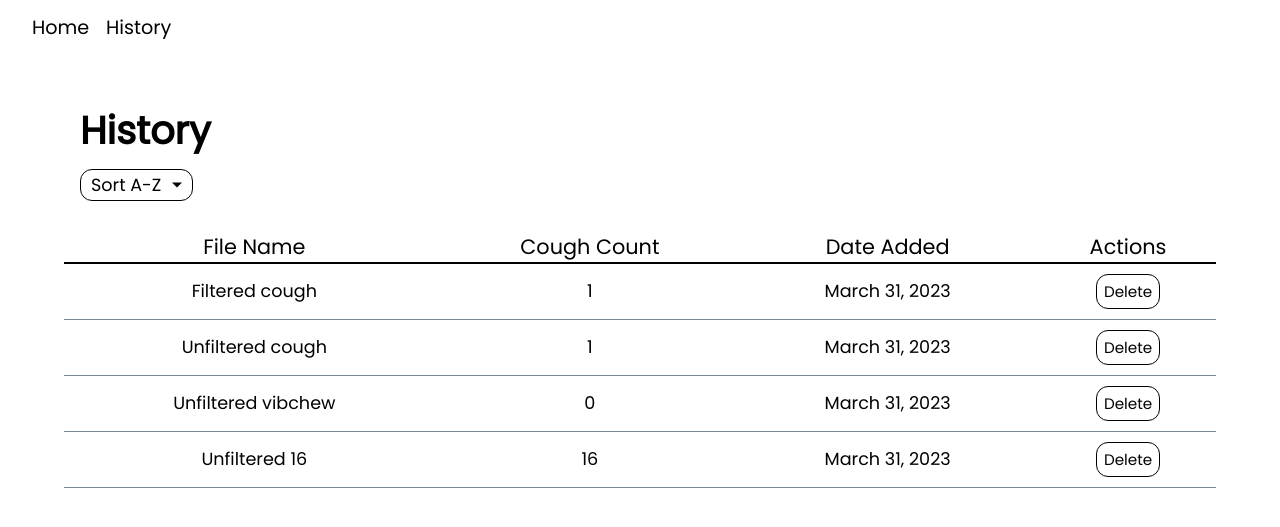
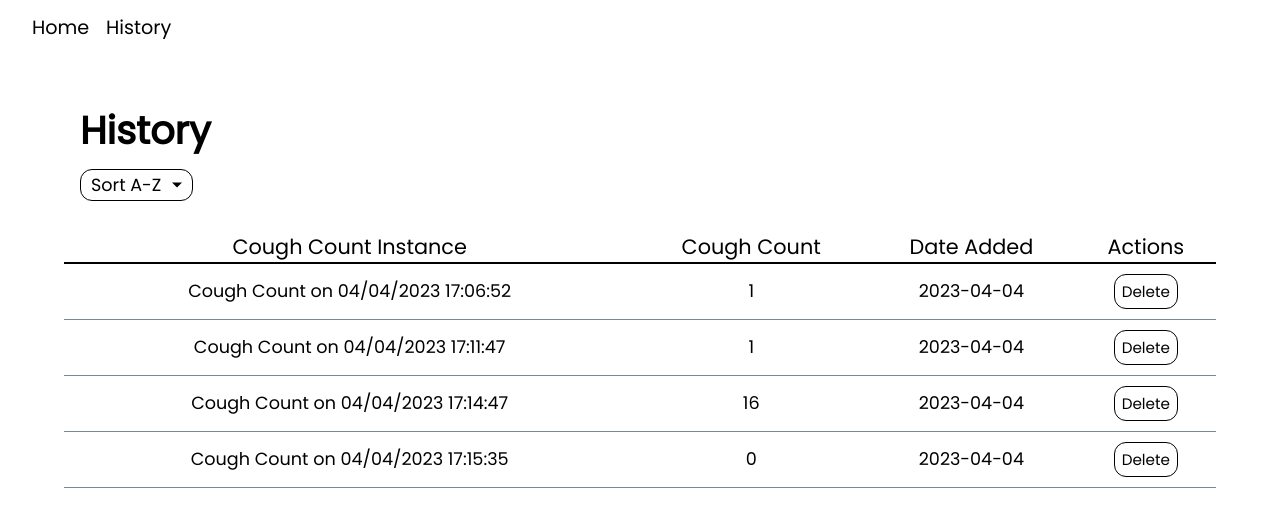
Before and after one commit to yna-arpon/horse-keeper, a Flask app: page /history in a window 1280 px wide. Shown: the top 527 px of the page. Run offline with Flask 3, Linux system fonts and the light colour scheme.

Commit message:
posting to database

```diff
--- a/Algorithm/MainRunner.py
+++ b/Algorithm/MainRunner.py
@@ -28,8 +28,8 @@ def main(audio_file_path, accel_file_path):
     for i in range(0, len(audio_data[0])//20000):
 
         #slice the audio data
-        audio_slice = audio_data[0][x:x+39999:1] #the number 1 can be changed to 2 (or larger) which skips over every other data point (this can be used to speed up the algorithm)
-        accel_slice = accel_data[0][x:x+39999:1]
+        audio_slice = audio_data[0][x:x+39999:10] #the number 1 can be changed to 2 (or larger) which skips over every other data point (this can be used to speed up the algorithm)
+        accel_slice = accel_data[0][x:x+39999:10]
 
         #make calculation class for audio slices
         audio_calculations = audio_data_calculator(audio_slice)
@@ -69,7 +69,7 @@ def main(audio_file_path, accel_file_path):
     answer = cough_answers.cough
 
     #print number of coughs
-    num_coughs = answer[0]
+    num_coughs = int (answer[0])
     print("Number of horse coughs counted: ", num_coughs)
 
     #print time-stamps of coughs
--- a/app.py
+++ b/app.py
@@ -1,7 +1,7 @@
 from flask import Flask, render_template, request, redirect
 from flask_sqlalchemy import SQLAlchemy
 from datetime import datetime
-from algorithm.MainRunner import main
+from Algorithm.MainRunner import main
 
 app = Flask(__name__)
 app.config['SQLALCHEMY_DATABASE_URI'] = 'sqlite:///coughData.db'
@@ -10,7 +10,7 @@ db = SQLAlchemy(app)
 class cough(db.Model):
     id = db.Column(db.Integer, primary_key=True) # specific id of each instance
     coughCount = db.Column(db.Integer) # holds the number of coughs
-    dateCreated = db.Column(db.DateTime, default=datetime.date) # when the cough data is downloaded
+    dateCreated = db.Column(db.DateTime, default=datetime.now) # when the cough data is downloaded
     dataName = db.Column(db.String(100), default='Cough Count on ' + datetime.now().strftime("%d/%m/%Y %H:%M:%S"))
         # default name of cough data instance - user can change
 
@@ -25,7 +25,12 @@ def home():
         # Send files to main and recieve cough count
         audioData = request.files['audioData']
         accData = request.files['accData']
-        coughValue = main(audioData, accData) # using trial.py right now as a dummy function in place of mainRunner
+        coughValue = main(audioData, accData)
+
+        new_cough = cough(coughCount = coughValue)
+
+        db.session.add(new_cough)
+        db.session.commit()
 
         return render_template('home.html', coughValue=coughValue)
 
@@ -33,22 +38,19 @@ def home():
         return render_template('home.html')
 
 
-@app.route('/history')  # GETTING OPERATIONAL ERRORS. WIP
+@app.route('/history', methods=['GET'])  # GETTING OPERATIONAL ERRORS. WIP
 def history():
-    #data = cough.query.order_by(cough.dateCreated).all() # Looks at database in order created and grab all
-    return render_template('history.html')
+    coughData = cough.query.order_by(cough.dateCreated).all() # Looks at database in order created and grab all
+    # if request.method == 'DELETE':
+    #     cough_to_delete = cough.query.get_or_404(id)
 
+    #     db.session.delete(cough_to_delete)
+    #     db.session.commit()
 
-#@app.route('/delete/<int:id>')
-#def delete(id):
- #   data_to_delete = cough.query.get_or_404(id)
+    #     return redirect('/history')
+    # else:
+    return render_template('history.html', coughData=coughData)
 
-   # try:
-  #      db.session.delete(data_to_delete)
- #       db.session.commit()
- #       return redirect('/history')
- #   except:
- #       return 'There was a problem deleting the file'
 
 if __name__ == "__main__":
     app.run(debug=True)
--- a/templates/history.html
+++ b/templates/history.html
@@ -42,32 +42,17 @@
 <div class="historytable">
     <table>
         <tr>
-            <th> File Name </th> <th> Cough Count </th> <th> Date Added </th> <th> Actions </th>
+            <th> Cough Count Instance </th> <th> Cough Count </th> <th> Date Added </th> <th> Actions </th>
+
         </tr>
+        {% for Data in coughData%}
             <tr>
-                <td class="name"> Filtered cough </td> <!-- Would use Jinja2 syntax to get info -->
-                <td> 1 </td>
-                <td> March 31, 2023 </td>
+                <td class="name"> {{ Data.dataName }} </td> <!-- Would use Jinja2 syntax to get info -->
+                <td> {{ Data.coughCount }} </td>
+                <td> {{ Data.dateCreated.date() }} </td>
                 <td><input type="button" class = "deleteBtn" value="Delete" onclick="DeleteRowFunction(this)" > </td>
             </tr>
-            <tr>
-                <td class="name"> Unfiltered cough </td> <!-- Would use Jinja2 syntax to get info -->
-                <td> 1 </td>
-                <td> March 31, 2023 </td>
-                <td><input type="button" class = "deleteBtn" value="Delete" onclick="DeleteRowFunction(this)" > </td>
-            </tr>
-            <tr>
-                <td class="name"> Unfiltered vibchew </td> <!-- Would use Jinja2 syntax to get info -->
-                <td> 0 </td>
-                <td> March 31, 2023 </td>
-                <td><input type="button" class = "deleteBtn" value="Delete" onclick="DeleteRowFunction(this)" > </td>
-            </tr>
-            <tr>
-                <td class="name"> Unfiltered 16 </td> <!-- Would use Jinja2 syntax to get info -->
-                <td> 16 </td>
-                <td> March 31, 2023 </td>
-                <td><input type="button" class = "deleteBtn" value="Delete" onclick="DeleteRowFunction(this)" > </td>
-            </tr>
+        {% endfor %}
     </table>
 </div>
 
--- a/templates/home.html
+++ b/templates/home.html
@@ -57,7 +57,7 @@
         </div>
     </dialog>
 
-    {% if coughValue %}
+    {% if coughValue is defined and coughValue >= 0 %}
     <script>
         loadingDialog.close();
         coughCountDialog.showModal();
```
Also changed, not shown: coughData.db.
